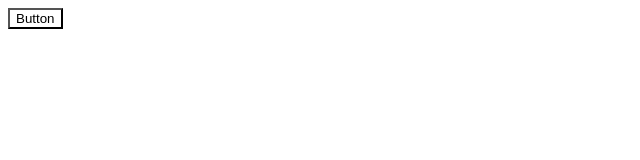
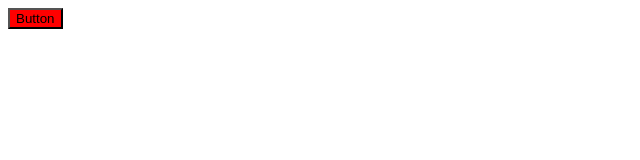
Before and after one commit to alexblr123/test, a plain HTML site: page index.html in a window 1280 px wide. Shown: the whole page, without its empty margins (0-640 px from the left). Drawn offline with Linux system fonts and the light colour scheme.

Commit message:
Update index.html

```diff
--- a/index.html
+++ b/index.html
@@ -12,7 +12,7 @@
 
 <body>
 
-    <button style="background-color: white">Button</button>
+    <button style="background-color: red">Button</button>
 
 </body>
 
```
